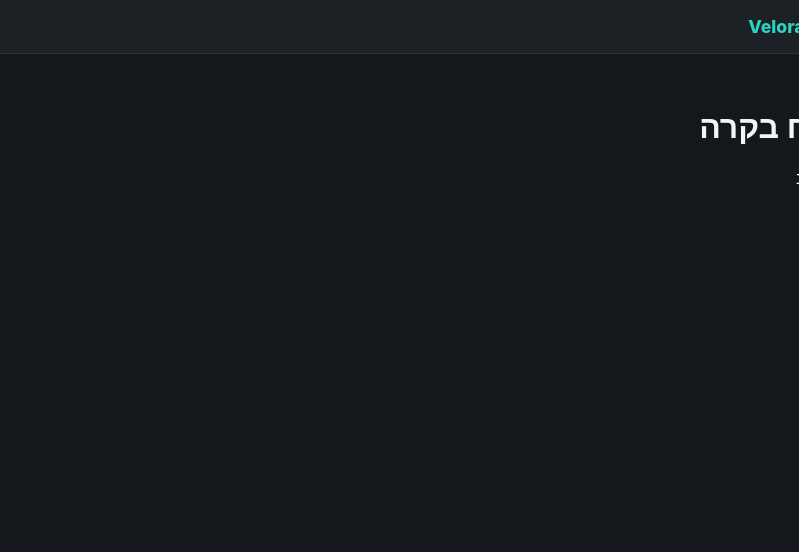
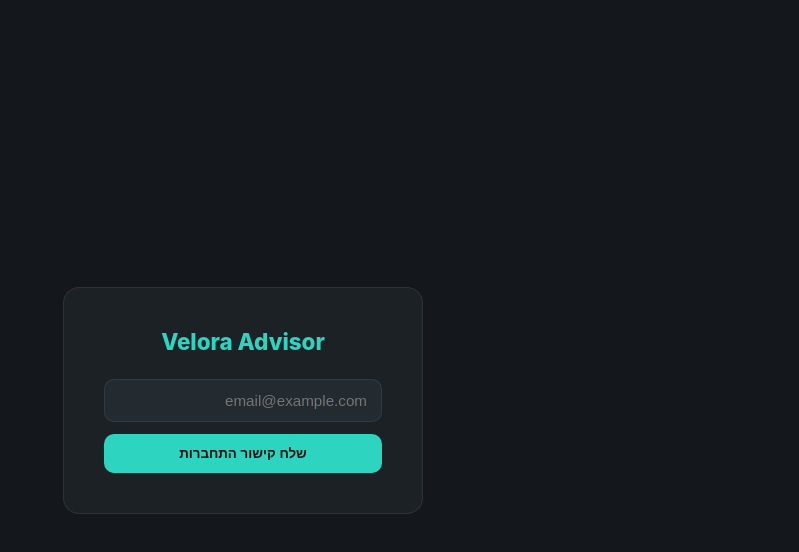
Before and after one commit to davidtheking28-oss/budget-app, a React (Vite) app in the folder advisor-app/: page / in a window 1280 px wide. Shown: the top 552 px of the page, without its empty margins (481-1280 px from the left). Built offline with nearby package versions, Linux system fonts and the light colour scheme.

Commit message:
add magic-link auth to advisor-app

```diff
--- a/advisor-app/src/App.jsx
+++ b/advisor-app/src/App.jsx
@@ -1,5 +1,12 @@
+import { useSession } from './auth/useSession.js';
+import Login from './auth/Login.jsx';
 import Shell from './components/Shell.jsx';
 
 export default function App() {
-  return <Shell title="לוח בקרה">בקרוב</Shell>;
+  const { session, loading } = useSession();
+
+  if (loading) return null;
+  if (!session) return <Login />;
+
+  return <Shell title="לוח בקרה">מחובר כ־{session.user.email}</Shell>;
 }
--- /dev/null
+++ b/advisor-app/src/auth/Login.jsx
@@ -0,0 +1,43 @@
+import { useState } from 'react';
+import { supabase } from '../supabaseClient.js';
+import styles from './Login.module.css';
+
+export default function Login() {
+  const [email, setEmail] = useState('');
+  const [sent, setSent] = useState(false);
+  const [error, setError] = useState('');
+
+  async function sendLink() {
+    setError('');
+    if (!email.trim()) { setError('הזן אימייל'); return; }
+    const { error } = await supabase.auth.signInWithOtp({
+      email: email.trim(),
+      options: { shouldCreateUser: true }
+    });
+    if (error) { setError('שגיאה בשליחת קישור'); return; }
+    setSent(true);
+  }
+
+  return (
+    <div className={styles.wrap} dir="rtl">
+      <div className={styles.card}>
+        <div className={styles.logo}>Velora Advisor</div>
+        {sent ? (
+          <div className={styles.sent}>שלחנו לך קישור התחברות למייל — בדוק את תיבת הדואר</div>
+        ) : (
+          <>
+            <input
+              className={styles.input}
+              type="email"
+              placeholder="email@example.com"
+              value={email}
+              onChange={e => setEmail(e.target.value)}
+            />
+            <button className={styles.button} onClick={sendLink}>שלח קישור התחברות</button>
+            {error && <div style={{ color: 'var(--red)', marginTop: 10, fontSize: '0.85rem' }}>{error}</div>}
+          </>
+        )}
+      </div>
+    </div>
+  );
+}
--- /dev/null
+++ b/advisor-app/src/auth/Login.module.css
@@ -0,0 +1,50 @@
+.wrap {
+  min-height: 100vh;
+  display: flex;
+  align-items: center;
+  justify-content: center;
+  background: var(--bg);
+}
+
+.card {
+  background: var(--surface);
+  border: 1px solid var(--border);
+  border-radius: 16px;
+  padding: 40px;
+  width: 360px;
+  text-align: center;
+}
+
+.logo {
+  font-weight: 800;
+  font-size: 1.4rem;
+  color: var(--accent);
+  margin-bottom: 24px;
+}
+
+.input {
+  width: 100%;
+  padding: 12px 14px;
+  border-radius: 10px;
+  border: 1px solid var(--border);
+  background: var(--surface2);
+  color: var(--text);
+  font-size: 0.95rem;
+  margin-bottom: 12px;
+}
+
+.button {
+  width: 100%;
+  padding: 12px;
+  border-radius: 10px;
+  border: none;
+  background: var(--accent);
+  color: #0b1210;
+  font-weight: 700;
+  cursor: pointer;
+}
+
+.sent {
+  color: var(--text2);
+  font-size: 0.9rem;
+}
--- /dev/null
+++ b/advisor-app/src/auth/useSession.js
@@ -0,0 +1,20 @@
+import { useEffect, useState } from 'react';
+import { supabase } from '../supabaseClient.js';
+
+export function useSession() {
+  const [session, setSession] = useState(null);
+  const [loading, setLoading] = useState(true);
+
+  useEffect(() => {
+    supabase.auth.getSession().then(({ data: { session } }) => {
+      setSession(session);
+      setLoading(false);
+    });
+    const { data: listener } = supabase.auth.onAuthStateChange((_event, session) => {
+      setSession(session);
+    });
+    return () => listener.subscription.unsubscribe();
+  }, []);
+
+  return { session, loading };
+}
```
